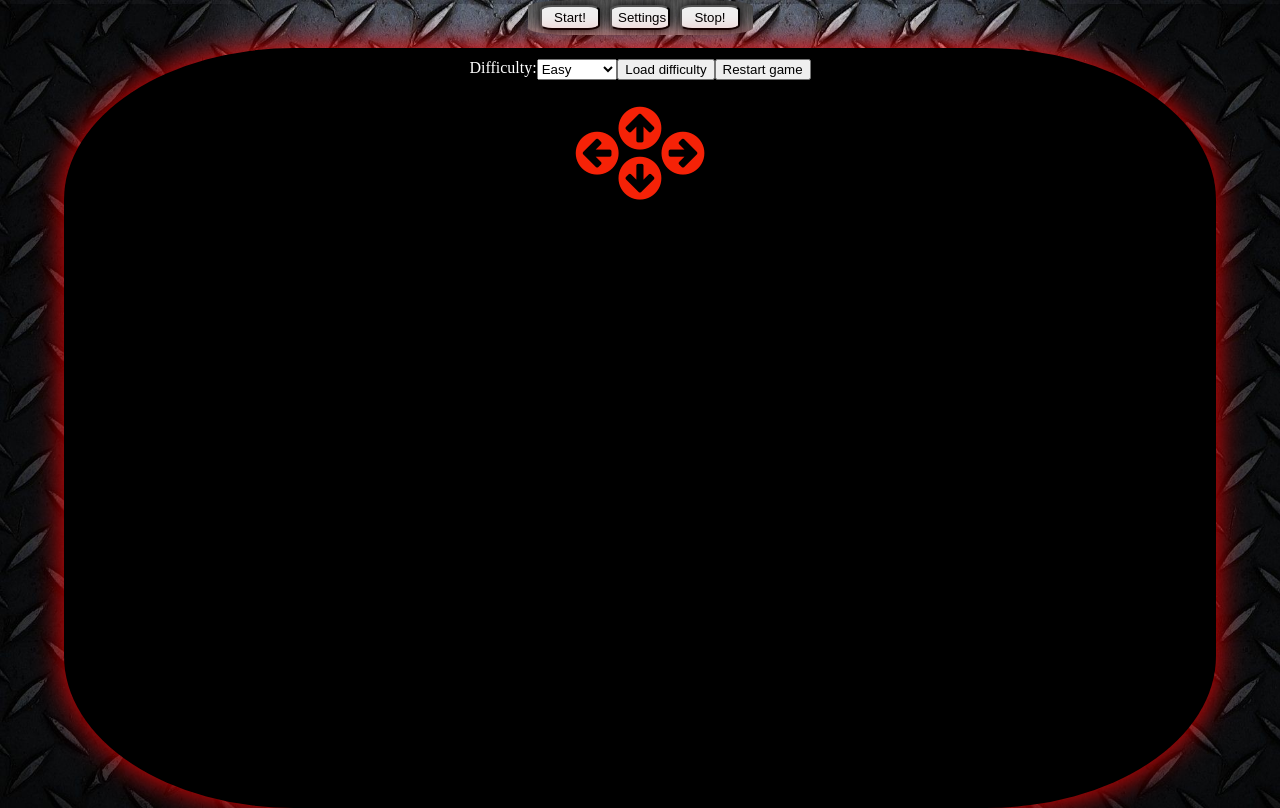
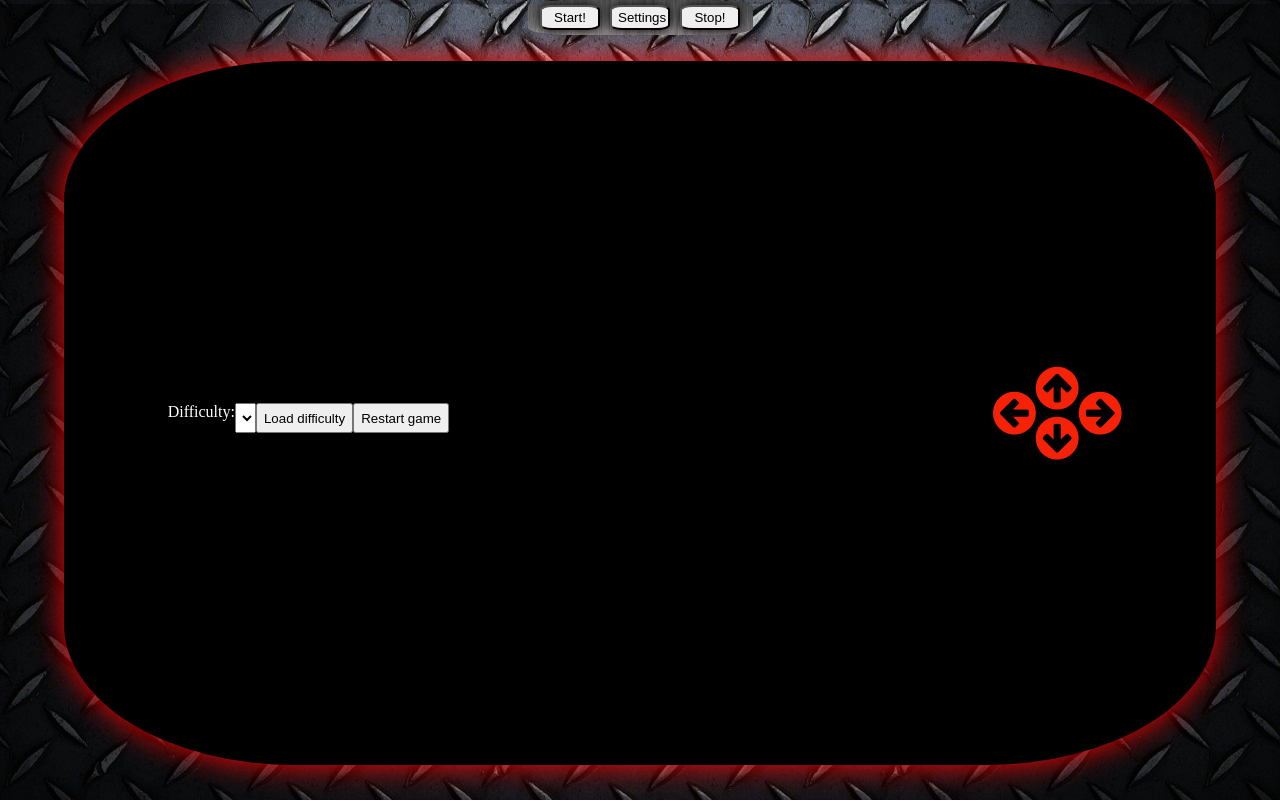
Before and after one commit to Twub/ProjectSokoban, a plain HTML site: page index.html in a window 1280 px wide. Drawn offline with Linux system fonts and the light colour scheme.

Commit message:
css moved around the items i sukobangame

```diff
--- a/script/Sokoban.js
+++ b/script/Sokoban.js
@@ -19,9 +19,10 @@ export default{
     <button type="button" id="reLoadButton" @click="reLoad">Restart game</button>
     </section>
     <div id="game">
-        <arrowKeys />
         <Grid v-if="displayGrid" :difficulty="difficulty"></Grid>
+
     </div>
+    <arrowKeys />
     </div>
 
     `,
--- a/style/style.css
+++ b/style/style.css
@@ -16,19 +16,22 @@
 
  .sokoban{
      display: flex;
-     margin-top: 1%;
+     margin-top: 2%;
      background-color: black;
     width: 90%;
-    height: 95vh;
+    height: 88vh;
     color: white;
     border-radius: 20%;
-    flex-direction: column;
+    flex-direction: row;
     box-shadow: 0px 0px 30px red;
+    align-items: center;
+    justify-content: space-evenly;
  }
+
  #grid{ /* Tror @media  skall vara på detta ID */
      flex-wrap: wrap;
      display: flex;
-     width: 30%;
+     width: 100%;
      height: 50%;
  }
  #grids{
@@ -39,9 +42,12 @@
      height: 2.5vw;
  }
  #game{
-     margin-top:2%;
+     margin-top:1px;
      display: flex;
      justify-content: center;
+     width: 30%;
+
+
 
  }
  #tileTest{ /* Tas bort innan inlämning */
@@ -52,6 +58,8 @@
      display: flex;
      margin-top:1%;
     justify-content: center;
+    height: 30px;
+     width: 300px;
  }
  #mapSelect{
     width: 7%;
```
